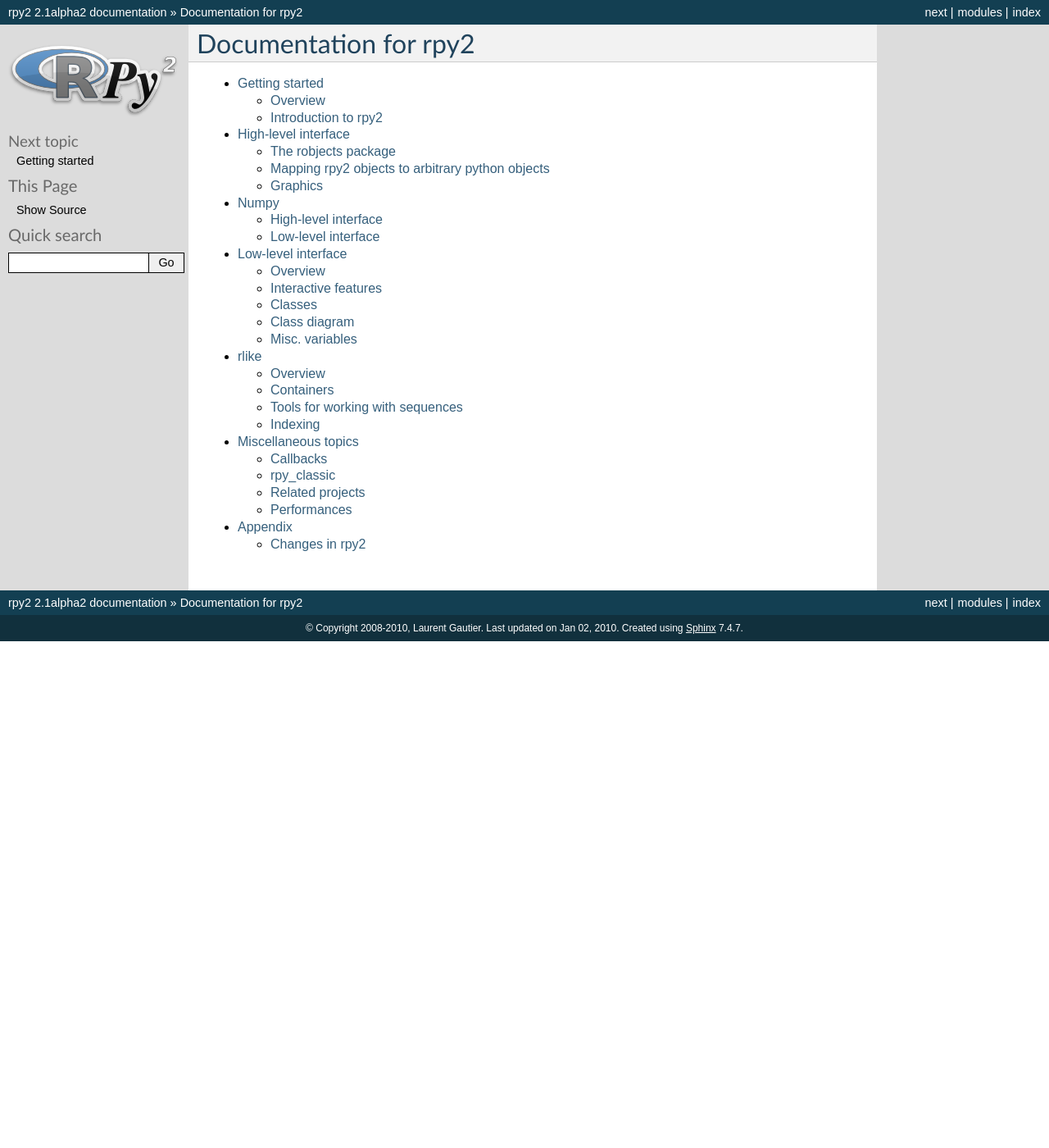
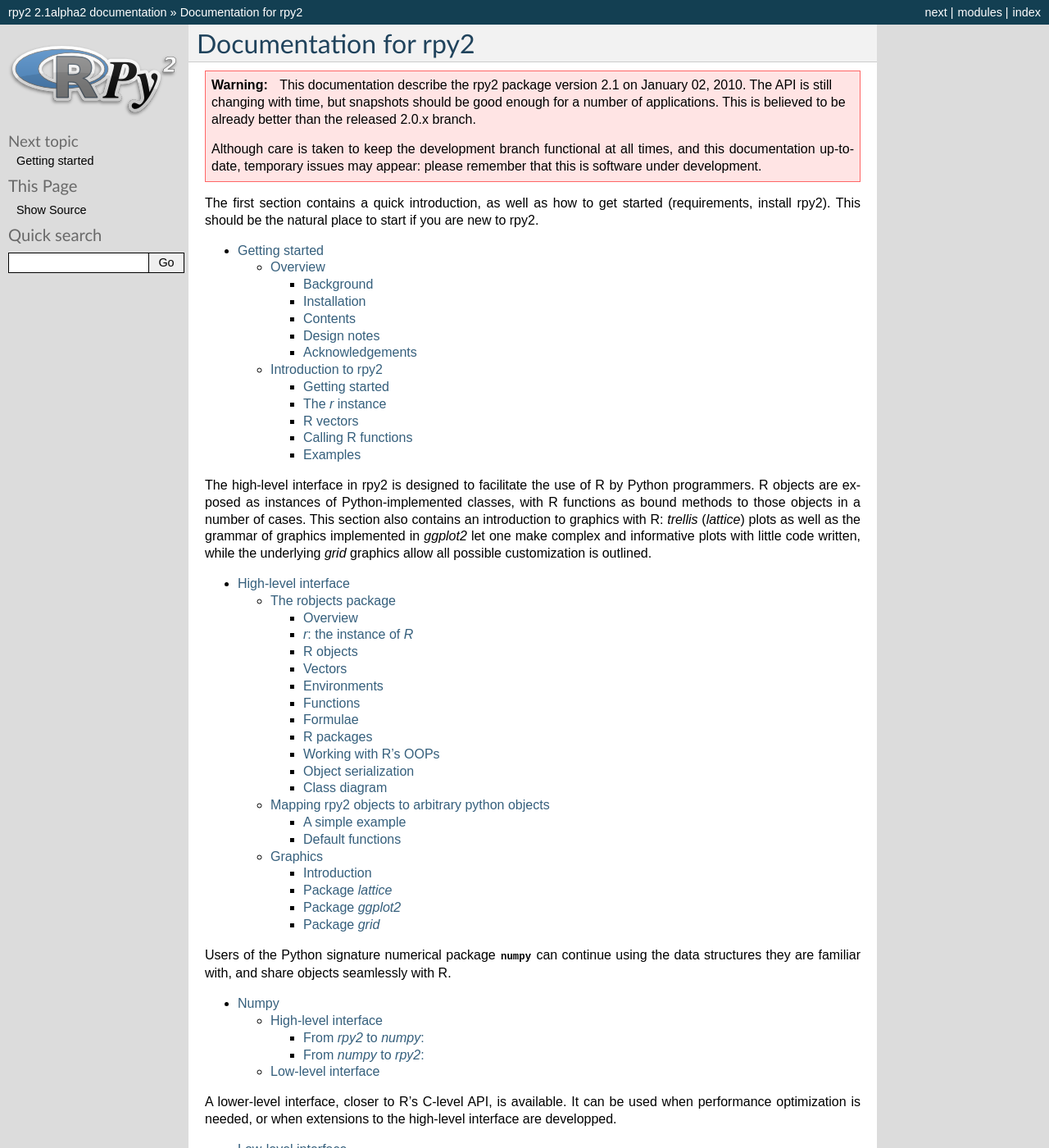
Before and after one commit to rpy2/rpy2, a Sphinx documentation site: the page built from doc/source/index.rst, in a window 1280 px wide and 1400 px high. Shown: the whole window at 82% size. Built offline with Sphinx 7.4.7, drawn with Linux system fonts in a browser that asks for light colours; formulas are drawn with MathJax 3; some of the changed text lies outside the part shown.

Commit message:
Improved HTML front page for the doc
--HG--
branch : version_2.1.x

```diff
--- a/doc/source/index.rst
+++ b/doc/source/index.rst
@@ -2,7 +2,7 @@ Documentation for rpy2
 ======================
 
 
-.. ifconfig:: release.endswith('dev')
+.. ifconfig:: release.endswith('dev') or release[:-1].endswith('alpha')
 
    .. warning::
       This documentation describe the rpy2 package version |version| on |today|.
@@ -14,14 +14,79 @@ Documentation for rpy2
       at all times, and this documentation up-to-date, temporary issues may appear:
       please remember that this is software under development.
 
-.. toctree::
-   :maxdepth: 2
 
-   getting-started
-   high-level
-   numpy
-   rinterface
-   rlike
-   miscellaneous
+.. only:: html
 
-   appendix
+   The first section contains a quick introduction, as well as how to get started
+   (requirements, install rpy2). This should be the natural place to
+   start if you are new to rpy2.
+
+   .. toctree::
+      :maxdepth: 3
+
+      getting-started
+
+
+   The high-level interface in rpy2 is designed to facilitate the use of R by
+   Python programmers. R objects are exposed as instances of Python-implemented
+   classes, with R functions as bound methods to those objects in a number of cases.
+   This section also contains an introduction to graphics with R: *trellis* (*lattice*)
+   plots as well as the grammar of graphics implemented in *ggplot2* let one
+   make complex and informative plots with little code written, while the underlying
+   *grid* graphics allow all possible customization is outlined.
+
+   .. toctree::
+      :maxdepth: 3
+
+      high-level
+
+   Users of the Python signature numerical package :mod:`numpy` can continue using
+   the data structures they are familiar with, and share objects seamlessly with R.
+
+   .. toctree::
+      :maxdepth: 3
+
+      numpy
+
+   A lower-level interface, closer to R's C-level API, is available. It can be used
+   when performance optimization is needed, or when extensions to the high-level
+   interface are developped.
+
+   .. toctree::
+      :maxdepth: 3
+
+      rinterface
+
+   Finally, the documentation covers the subpackage with R-like Python classes
+   and functions, callback functions, as well as compatibility with rpy-1.x.
+   and benchmarks.
+
+   .. toctree::
+      :maxdepth: 3
+
+      rlike
+      miscellaneous
+
+
+   The list of changes relates changes across versions, and will be checked when
+   upgrading rpy2.
+
+   .. toctree::
+      :maxdepth: 2
+
+      appendix
+
+
+.. only:: latex
+
+   .. toctree::
+      :maxdepth: 2
+
+      getting-started
+      high-level
+      numpy
+      rinterface
+      rlike
+      miscellaneous
+
+      appendix
--- a/doc/source/overview.rst
+++ b/doc/source/overview.rst
@@ -173,7 +173,7 @@ To install from a downloaded source archive `<rpy_package>` do in a shell:
 This will build the package, guessing the R HOME from
 the R executable found in the PATH.
 
-Beside the regular options for :mod:distutils:-way of building and installing
+Beside the regular options for :mod:`distutils`-way of building and installing
 Python packages, it is otherwise possible to give explicitly the location for the R HOME:
 
 .. code-block:: bash
```
Also changed, not shown: doc/source/_static/graphics_ggplot2withgrid.png.
